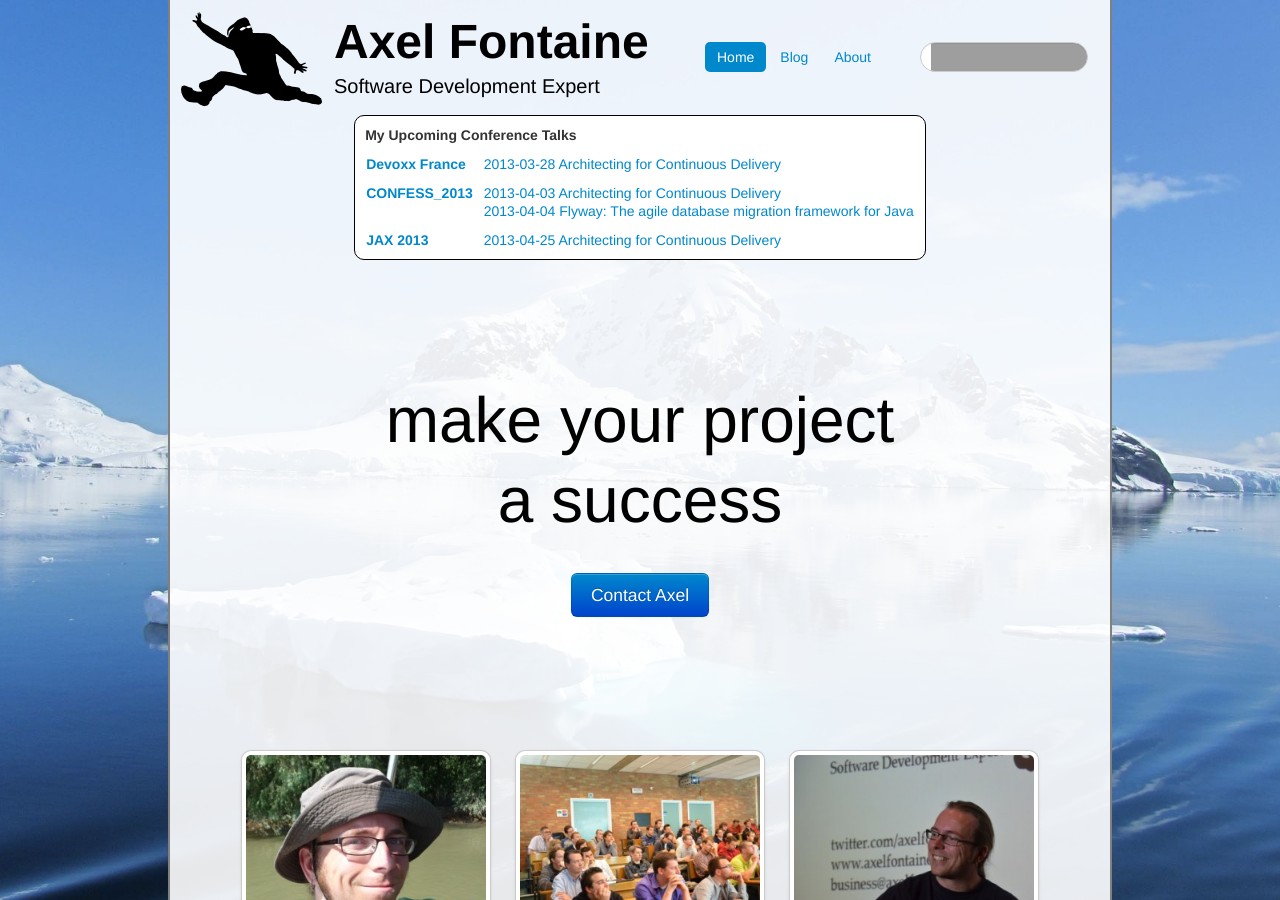
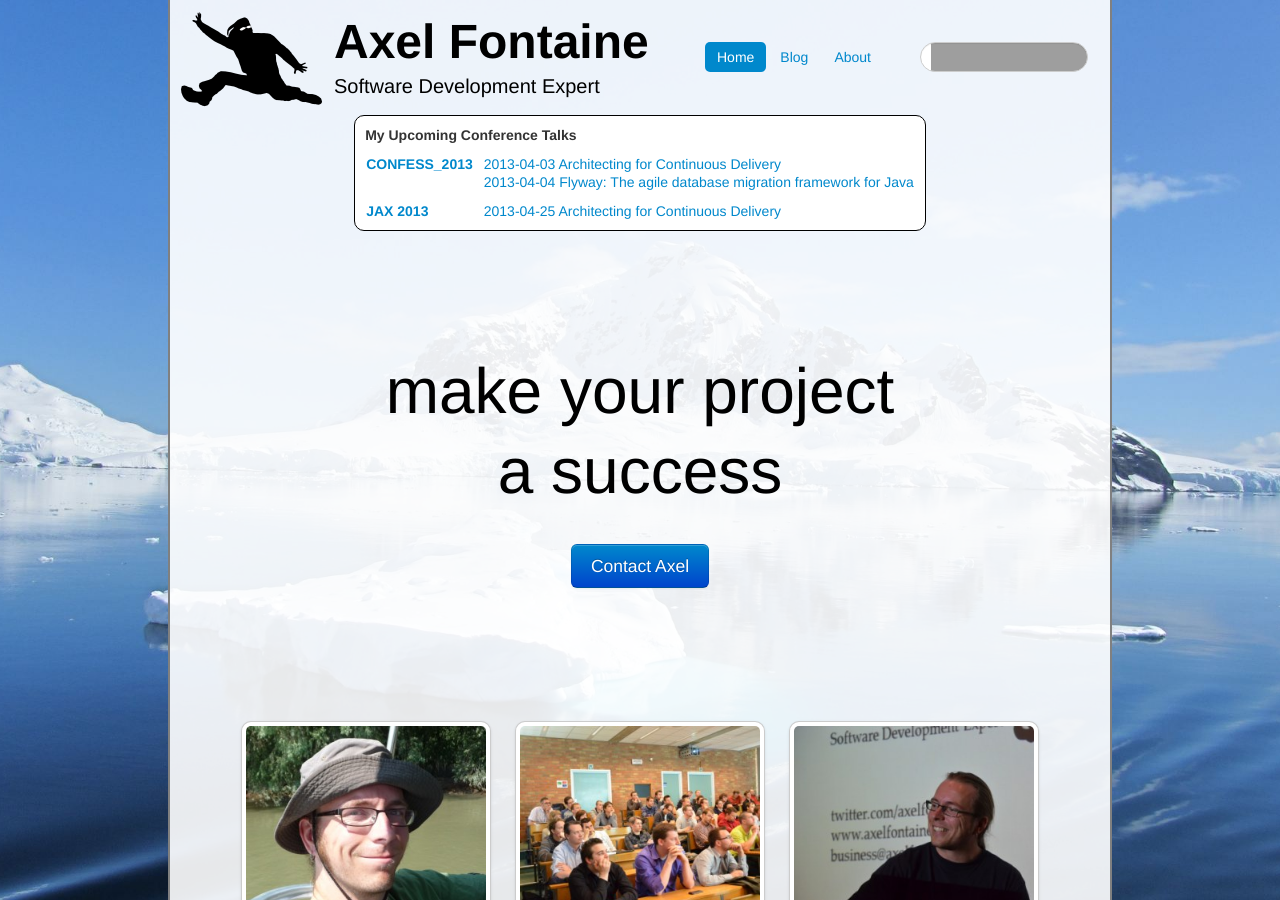
Before and after one commit to axelfontaine/axelfontaine.com, a Jekyll site: the page built from index.html, in a window 1280 px wide and 900 px high. Built offline with Jekyll 4.4.1, drawn with Linux system fonts in a browser that asks for light colours; grey boxes are pictures that could not be loaded.

Commit message:
Removed devoxxfr from homepage

```diff
--- a/index.html
+++ b/index.html
@@ -8,11 +8,6 @@ pill: home
     <p><strong>My Upcoming Conference Talks</strong></p>
 
     <table>
-        <tr>
-            <td><a href="http://www.devoxx.com/display/FR13/Axel+Fontaine">Devoxx France</a></td>
-            <td><a href="http://www.devoxx.com/display/FR13/Architecting+for+Continuous+Delivery">2013-03-28
-                            Architecting for Continuous Delivery</a><br/></td>
-        </tr>
         <tr>
             <td><a href="https://2013.con-fess.com/speakers#25">CONFESS_2013</a></td>
             <td><a href="https://2013.con-fess.com/sessions/-/details/77/Architecting-for-Continuous-Delivery">2013-04-03
```
